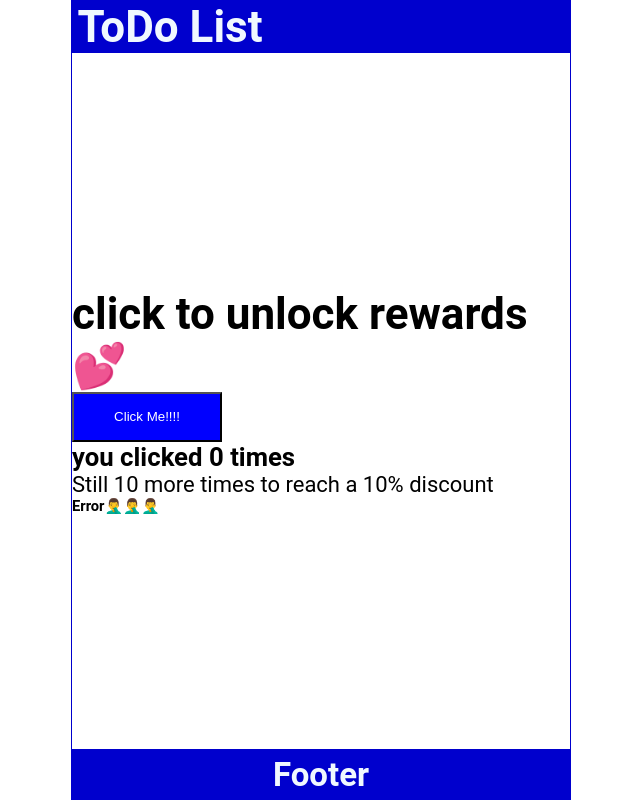
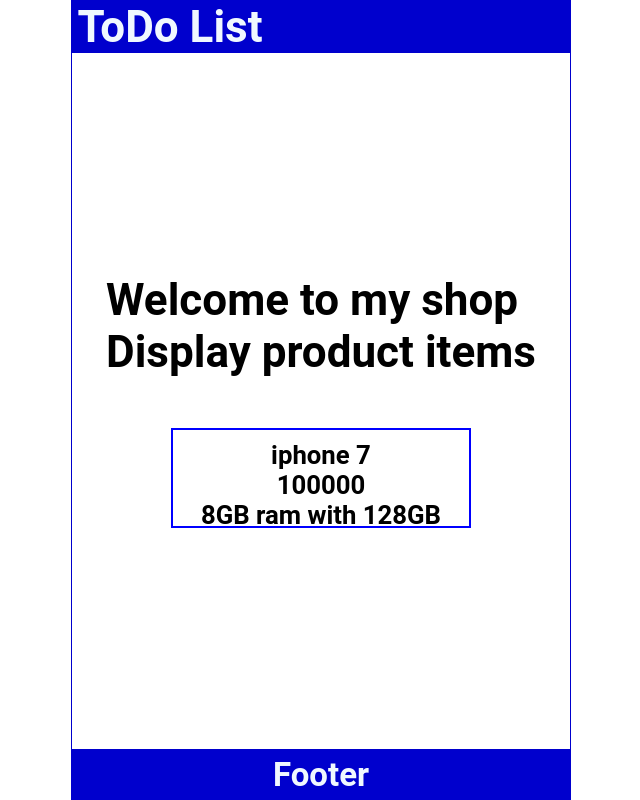
Before and after one commit to isagii11/Todo-list, a React (Vite) app: page / in a window 1280 px wide. Shown: the whole page, without its empty margins (319-959 px from the left). Built offline with nearby package versions, Linux system fonts and the light colour scheme.

Commit message:
second commit

```diff
--- a/src/component/Content.jsx
+++ b/src/component/Content.jsx
@@ -1,51 +1,13 @@
 // import React from 'react'
-import styled from "styled-components"
-import Counter from "./Counter"
 
-let contentstyle={
-  backgroundColor: "red",
-  color : "white",
-  boxShadow :" 10px 10px 5px black",
-  padding:"10px"
-}
-
-let Button = styled.button`
-background-color: blue;
-color : white;
-width :100px;
-height : 50px;
-margin-top : 30px;
-`
-
-let NewButton =styled(Button)`
-// box-shadow : 10px 10px 3px black;
-background-color: red;
-margin-top : 5px;
-`
-let user = "vijay"
-
-function print(){
-  // console.log(e.target.innerText);
-  // console.log("hello!!!!");
-  user = "kumar"
-  console.log(user);
-}
-  function print1(){
-    // console.log(event.target.innerText);
-    // console.log("hey hii!!!!");
-    user = "kamalesh"
-    console.log(user);
-
-}
-
-
+import Shop from "./shop"
 
 
 
 const Content = () => {
   return (
     <main>
-      <Counter/>
+      <Shop/>
     </main>
   )
 }
--- a/src/component/Counter.jsx
+++ b/src/component/Counter.jsx
@@ -1,104 +1,104 @@
-import { useState } from "react";
-import styled from "styled-components";
-const Button = styled.button`
-  width: 150px;
-  height: 50px;
-  background-color: blue;
-  color: white;
-`;
+// import { useState } from "react";
+// import styled from "styled-components";
+// const Button = styled.button`
+//   width: 150px;
+//   height: 50px;
+//   background-color: blue;
+//   color: white;
+// `;
 
-const Counter = () => {
-  // let count =0;
+// const Counter = () => {
+//   // let count =0;
 
-  let [count, setcount] = useState(0);
-  let [data,setdata] =useState("Error")
+//   let [count, setcount] = useState(0);
+//   let [data,setdata] =useState("Error")
 
-  let Message;
+//   let Message;
 
-  // let remainingclick = 10-count
+//   // let remainingclick = 10-count
 
-  if (count < 10) {
-    Message = (
-      <div>
-        <h3>you clicked {count} times</h3>
-        <p> Still {10 - count} more times to reach a 10% discount</p>
-      </div>
-    );
-  } else if (count == 10) {
-    Message = (
-      <div>
-        <h3> you clicked {count} times</h3>
-        <p>You unlocked the 10% discount</p>
-      </div>
-    );
-  }
+//   if (count < 10) {
+//     Message = (
+//       <div>
+//         <h3>you clicked {count} times</h3>
+//         <p> Still {10 - count} more times to reach a 10% discount</p>
+//       </div>
+//     );
+//   } else if (count == 10) {
+//     Message = (
+//       <div>
+//         <h3> you clicked {count} times</h3>
+//         <p>You unlocked the 10% discount</p>
+//       </div>
+//     );
+//   }
 
 
-  let display=()=>{
-    switch (data) {
-      case "loading": return <Loading/>;
-      break;
+//   let display=()=>{
+//     switch (data) {
+//       case "loading": return <Loading/>;
+//       break;
 
-      case "success": return <Success/>
-      break;
+//       case "success": return <Success/>
+//       break;
 
-      case "Error": return <Error/>
-      break;
-    }
-  }
+//       case "Error": return <Error/>
+//       break;
+//     }
+//   }
 
-  function hincrease() {
-    // count +=1
-    setcount((prevcount) => prevcount + 1);
-    // console.log(count);
-  }
+//   function hincrease() {
+//     // count +=1
+//     setcount((prevcount) => prevcount + 1);
+//     // console.log(count);
+//   }
 
-  return (
-    <div>
-      <h1> click to unlock rewards 💕</h1>
-      <Button onClick={hincrease}>Click Me!!!!</Button>
+//   return (
+//     <div>
+//       <h1> click to unlock rewards 💕</h1>
+//       <Button onClick={hincrease}>Click Me!!!!</Button>
 
-      {/* {count >= 10 ? (
-        <p> you unlocked a 10% discount </p>
-      ) : (
-        <p> click 10 times to unlock rewards </p>
-      )}
+//       {/* {count >= 10 ? (
+//         <p> you unlocked a 10% discount </p>
+//       ) : (
+//         <p> click 10 times to unlock rewards </p>
+//       )}
 
-      {
-        count >= 20 && <p> You're a click master</p>
-      } */}
-      {Message}
+//       {
+//         count >= 20 && <p> You're a click master</p>
+//       } */}
+//       {Message}
 
 
-      {display()}
+//       {display()}
 
 
 
-    </div>
-  );
-};
+//     </div>
+//   );
+// };
 
-export default Counter;
+// export default Counter;
 
 
-function Loading() {
-  return(
-    <h6>
-      Loading.......
-    </h6>
-  )
-}
-function Success() {
-  return(
-    <h6>
-      Successss❤️❤️❤️
-    </h6>
-  )
-}
-function Error() {
-  return(
-    <h6>
-      Error🤦‍♂️🤦‍♂️🤦‍♂️
-    </h6>
-  )
-}
+// function Loading() {
+//   return(
+//     <h6>
+//       Loading.......
+//     </h6>
+//   )
+// }
+// function Success() {
+//   return(
+//     <h6>
+//       Successss❤️❤️❤️
+//     </h6>
+//   )
+// }
+// function Error() {
+//   return(
+//     <h6>
+//       Error🤦‍♂️🤦‍♂️🤦‍♂️
+//     </h6>
+//   )
+// }
--- /dev/null
+++ b/src/component/ProductDetails.jsx
@@ -0,0 +1,14 @@
+// import React from 'react'
+
+const ProductDetails = ({deepName,deepPrice,deepDescription}) => {
+  return (
+    <section>
+        <h3>{deepName}</h3>
+        <h3>{deepPrice}</h3>
+        <h3>{deepDescription}</h3>
+
+    </section>
+  )
+}
+
+export default ProductDetails
--- /dev/null
+++ b/src/component/ProductItem.jsx
@@ -0,0 +1,25 @@
+/* eslint-disable react/prop-types */
+import 'react'
+import ProductDetails from './ProductDetails';
+
+// eslint-disable-next-line react/prop-types
+const ProductItem = ( {product} ) => {
+
+
+  return (
+    <div>
+        <h1>
+            Display product items
+        </h1>
+        <ProductDetails
+        deepName={product.name}
+        deepPrice={product.price}
+        deepDescription={product.description}
+        />
+
+
+        </div>
+  )
+}
+
+export default ProductItem
--- /dev/null
+++ b/src/component/Shop.jsx
@@ -0,0 +1,18 @@
+import  { useState } from "react";
+import ProductItem from "./ProductItem";
+
+const Shop = () => {
+  let [product] = useState({
+    name: "iphone 7",
+    price: 100000,
+    description: "8GB ram with 128GB",
+  });
+  return (
+    <div>
+      <h1> Welcome to my shop </h1>
+      <ProductItem product={product}/>
+    </div>
+  );
+};
+
+export default Shop;
--- a/src/index.css
+++ b/src/index.css
@@ -57,3 +57,13 @@ footer {
   display: grid;
   place-content: center;
 }
+
+section{
+  border :2px solid blue;
+  width:  300px;
+  height: 100px;
+ margin: auto;
+ margin-top: 50px;
+ padding: 10px;
+ text-align: center;
+}
```
